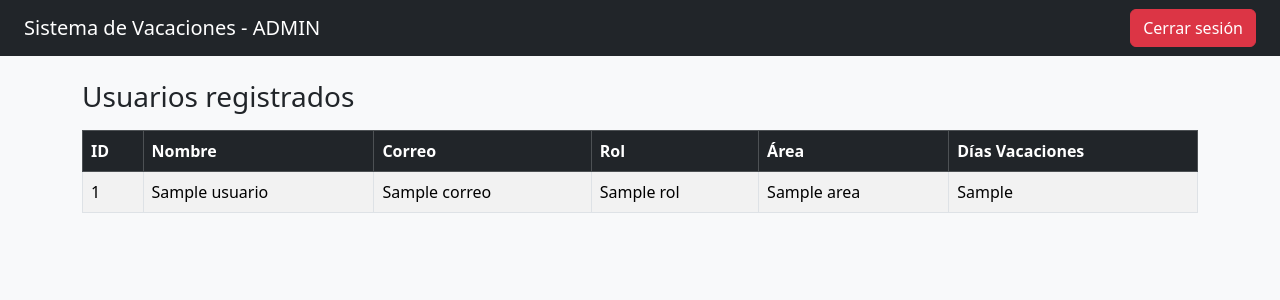
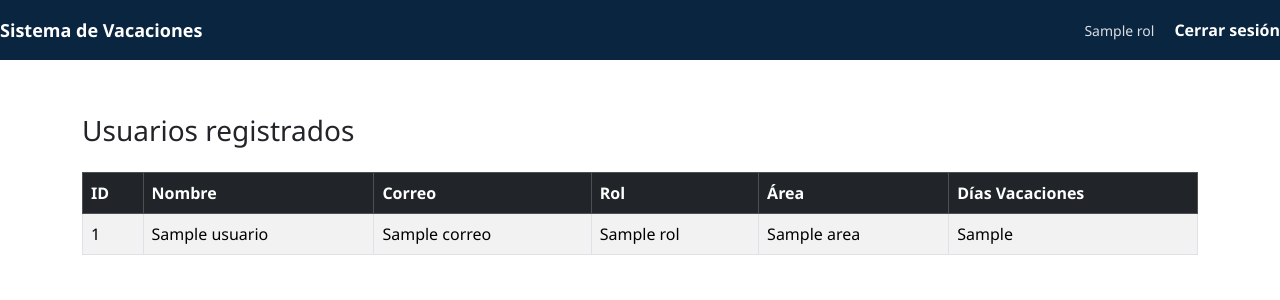
Before and after one commit to josels980410-jpg/sistema-vacaciones-flask, a Flask app: template templates/admin.html in a window 1280 px wide. Shown: the top 300 px of the page. Run offline with Flask 3, Linux system fonts and the light colour scheme; the template is opened without the code that fills it: most values are stand-ins (such as "Sample title", 1, 10 or a date in 2020).

Commit message:
Se trabaja en visual de admin

```diff
--- /dev/null
+++ b/static/css/base.css
@@ -0,0 +1,49 @@
+* {
+    box-sizing: border-box;
+    font-family: 'Segoe UI', Tahoma, sans-serif;
+}
+
+body {
+    margin: 0;
+    background: #f4f7fb;
+}
+
+.navbar {
+    height: 60px;
+    background: #0a2540;
+    color: white;
+    display: flex;
+    align-items: center;
+    justify-content: space-between;
+    padding: 0 25px;
+}
+
+.navbar-left {
+    font-size: 18px;
+    font-weight: bold;
+}
+
+.navbar-right {
+    display: flex;
+    align-items: center;
+    gap: 20px;
+}
+
+.rol {
+    font-size: 14px;
+    opacity: 0.85;
+}
+
+.logout {
+    color: white;
+    text-decoration: none;
+    font-weight: bold;
+}
+
+.logout:hover {
+    text-decoration: underline;
+}
+
+.content {
+    padding: 30px;
+}
--- a/templates/admin.html
+++ b/templates/admin.html
@@ -1,21 +1,17 @@
-<!DOCTYPE html>
-<html lang="es">
-<head>
-    <meta charset="UTF-8">
-    <title>Panel Administrador</title>
-    <link href="https://cdn.jsdelivr.net/npm/bootstrap@5.3.2/dist/css/bootstrap.min.css" rel="stylesheet">
-</head>
-<body class="bg-light">
+{% extends "base.html" %}
 
-<nav class="navbar navbar-dark bg-dark px-4">
-    <span class="navbar-brand">Sistema de Vacaciones - ADMIN</span>
-    <a href="/logout" class="btn btn-danger">Cerrar sesión</a>
-</nav>
+{% block title %}Panel Administrador{% endblock %}
+
+{% block content %}
+
+<!-- Bootstrap CDN (solo CSS, no rompe nada) -->
+<link href="https://cdn.jsdelivr.net/npm/bootstrap@5.3.2/dist/css/bootstrap.min.css" rel="stylesheet">
 
 <div class="container mt-4">
-    <h3>Usuarios registrados</h3>
 
-    <table class="table table-bordered table-striped mt-3">
+    <h3 class="mb-4">Usuarios registrados</h3>
+
+    <table class="table table-bordered table-striped">
         <thead class="table-dark">
             <tr>
                 <th>ID</th>
@@ -39,7 +35,7 @@
             {% endfor %}
         </tbody>
     </table>
+
 </div>
 
-</body>
-</html>
+{% endblock %}
--- /dev/null
+++ b/templates/base.html
@@ -0,0 +1,26 @@
+<!DOCTYPE html>
+<html lang="es">
+<head>
+    <meta charset="UTF-8">
+    <title>{% block title %}Sistema de Vacaciones{% endblock %}</title>
+    <link rel="stylesheet" href="{{ url_for('static', filename='css/base.css') }}">
+</head>
+<body>
+
+<nav class="navbar">
+    <div class="navbar-left">
+        Sistema de Vacaciones
+    </div>
+
+    <div class="navbar-right">
+        <span class="rol">{{ rol }}</span>
+        <a href="{{ url_for('logout') }}" class="logout">Cerrar sesión</a>
+    </div>
+</nav>
+
+<div class="content">
+    {% block content %}{% endblock %}
+</div>
+
+</body>
+</html>
```
Also changed, not shown: templates/README.md (added).
